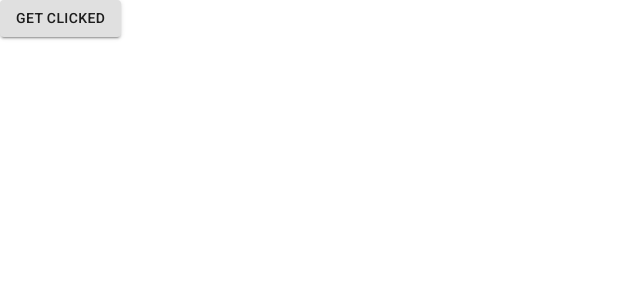
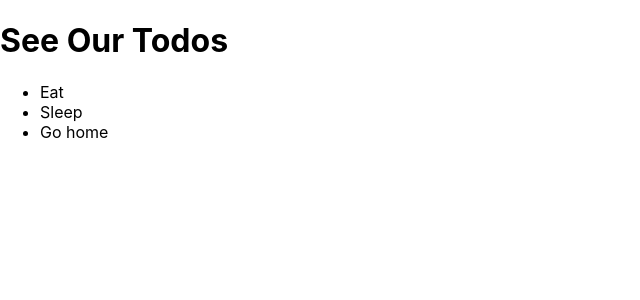
Before and after one commit to ajose-malik/codebox, a React (Create React App) app in the folder react/: page / in a window 1280 px wide. Shown: the top 300 px of the page, without its empty margins (0-640 px from the left). Built offline with nearby package versions, Linux system fonts and the light colour scheme.

Commit message:
Exploring Redux

```diff
--- a/react/package.json
+++ b/react/package.json
@@ -5,11 +5,13 @@
   "dependencies": {
     "@material-ui/core": "^4.11.3",
     "@material-ui/icons": "^4.11.2",
+    "@reduxjs/toolkit": "^1.5.0",
     "@testing-library/jest-dom": "^5.11.4",
     "@testing-library/react": "^11.1.0",
     "@testing-library/user-event": "^12.1.10",
     "react": "^17.0.1",
     "react-dom": "^17.0.1",
+    "react-redux": "^7.2.2",
     "react-router-dom": "^5.2.0",
     "react-scripts": "4.0.2",
     "web-vitals": "^1.0.1"
--- a/react/src/App.js
+++ b/react/src/App.js
@@ -1,8 +1,18 @@
-import { Button } from '@material-ui/core';
-import './App.css';
+import React, { Component } from 'react';
+import TodoList from './TodoList';
 
-function App() {
-	return <Button variant='contained'>Get clicked</Button>;
+export default class App extends Component {
+	constructor(props) {
+		super(props);
+		this.state = {};
+	}
+
+	render() {
+		return (
+			<div className='App'>
+				<h1>See Our Todos</h1>
+				<TodoList />
+			</div>
+		);
+	}
 }
-
-export default App;
--- /dev/null
+++ b/react/src/Todo.js
@@ -0,0 +1,5 @@
+import React from "react";
+
+const Todo = ({ task }) => <li>{task}</li>;
+
+export default Todo;
--- /dev/null
+++ b/react/src/TodoList.js
@@ -0,0 +1,20 @@
+import React, { Component } from "react";
+import Todo from "./Todo";
+
+export default class TodoList extends Component {
+	constructor(props) {
+		super(props);
+		this.state = {
+			todos: ["Eat", "Sleep", "Go home"]
+		};
+	}
+
+	render() {
+		let todos = this.state.todos.map((task, i) => <Todo key={i} task={task} />);
+		return (
+			<>
+				<ul>{todos}</ul>
+			</>
+		);
+	}
+}
```
Also changed, not shown: 1 other file (tests, documents, lock files or other folders).
